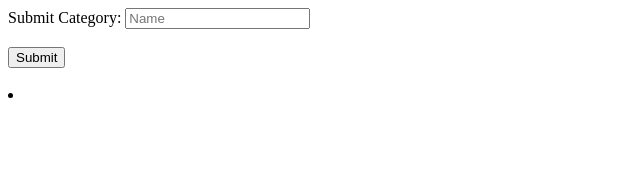
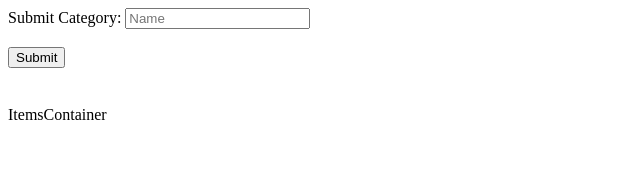
Before and after one commit to yani82/malaysian-creation-fe, a React (Create React App) app: page /categories/new in a window 1280 px wide. Shown: the top 176 px of the page, without its empty margins (0-640 px from the left). Built offline with nearby package versions, Linux system fonts and the light colour scheme; no server answers.

Commit message:
setting up ItemsContainer & ItemInput

```diff
--- a/src/components/Category.js
+++ b/src/components/Category.js
@@ -1,5 +1,6 @@
 import React from 'react'
 import {Redirect} from 'react-router-dom';
+import ItemsContainer from '../containers/ItemsContainer';
 
 const Category = (props) => {
 
@@ -7,9 +8,12 @@ const Category = (props) => {
     console.log(category)
 
     return (
-        <li>
-            {category ? category.name : null}
-        </li>
+        <div>
+            <h2>
+                {category ? category.name : null}
+            </h2>
+            <ItemsContainer />
+        </div>
     )
 }
 
--- /dev/null
+++ b/src/containers/ItemsContainer.js
@@ -0,0 +1,13 @@
+import React from 'react'
+
+class ItemsContainer extends React.Component {
+    render() {
+        return (
+            <div>
+                ItemsContainer
+            </div>
+        )
+    }
+}
+
+export default ItemsContainer;
```
Also changed, not shown: src/components/ItemInput.js (added, +42 -0 lines).
